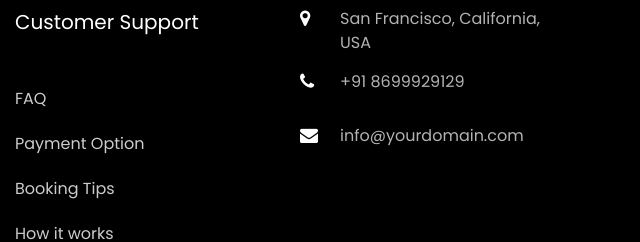
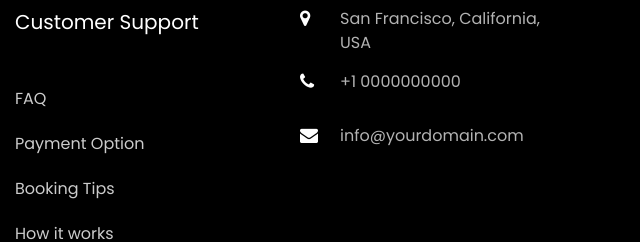
Before and after one commit to mehakpreet1213/Sehajnaminc., a plain HTML site: page contact.html in a window 1280 px wide. Shown: the part 2051-2293 px from the top of the page, 640-1280 px from the left. Drawn offline with Linux system fonts and the light colour scheme; files whose address does not match are found by name.

Commit message:
Update contact.html

```diff
--- a/contact.html
+++ b/contact.html
@@ -201,7 +201,7 @@
                           <li>
                             <a href="#">
                               <span class="icon icon-phone"></span>
-                              <span class="text">+91 8699929129</span>
+                              <span class="text">+1 0000000000</span>
                             </a>
                           </li>
                           <li>
```
